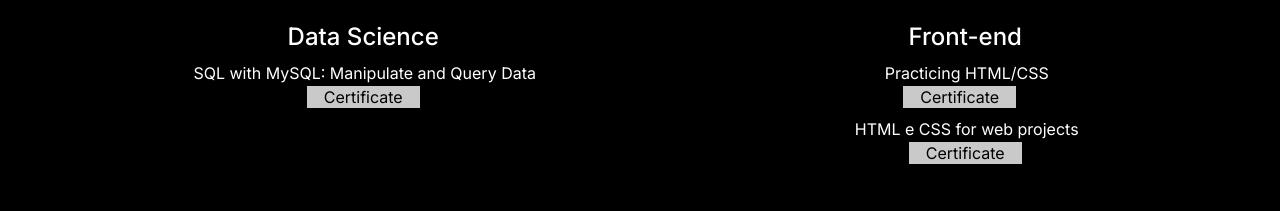
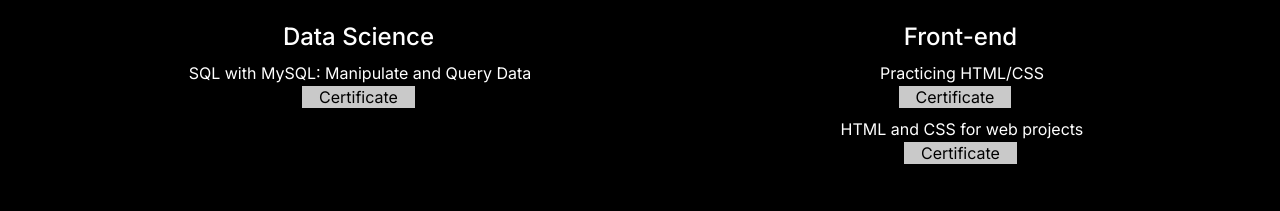
Before and after one commit to pedrooleao/resume, a plain HTML site: page index.html in a window 1280 px wide. Shown: the part 2240-2451 px from the top of the page. Drawn offline with Linux system fonts and the light colour scheme.

Commit message:
Update index.html

```diff
--- a/index.html
+++ b/index.html
@@ -99,7 +99,7 @@
                 <a href="https://cursos.alura.com.br/degree/certificate/3545a0e7-2210-49e7-aacc-21ac1550f97c?lang=en" class="education__link" target="_blank">Certificate</a>
             </il>
             <il class="education__item">
-                <p class="education__text">HTML e CSS for web projects</p>
+                <p class="education__text">HTML and CSS for web projects</p>
                 <a href="https://cursos.alura.com.br/user/pedro-leao-be/degree-html-css-v527396-527396/certificate" class="education__link" target="_blank">Certificate</a>
         </ul>
         </div>
```
